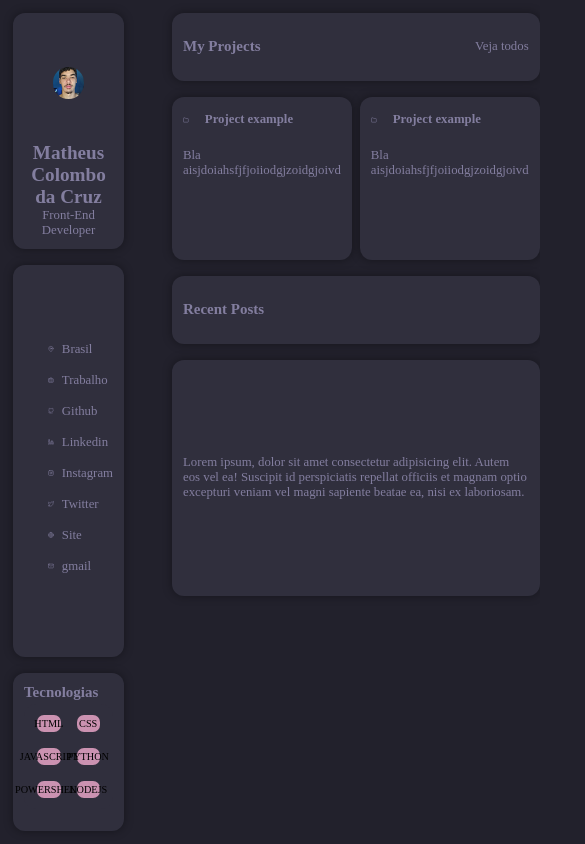
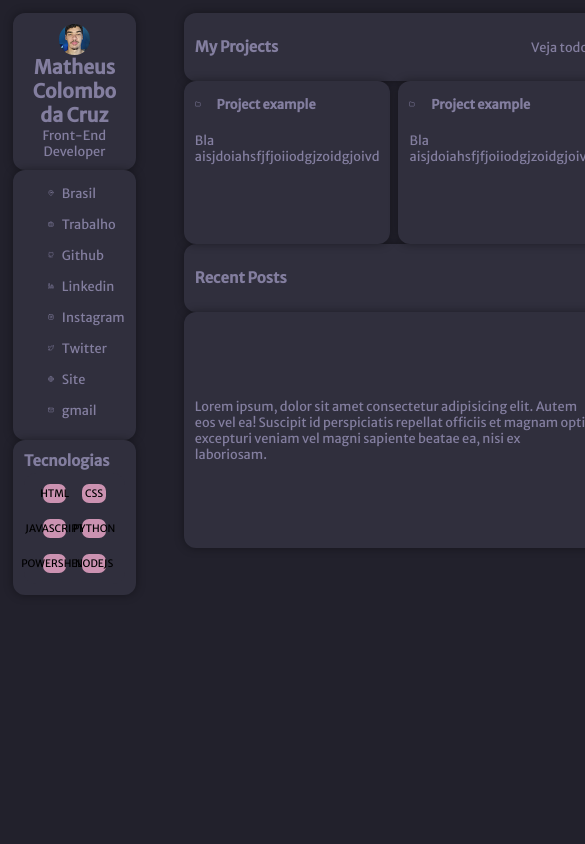
Before and after one commit to mathcolombo/portfolio-project, a plain HTML site: page index.html in a window 390 px wide. Shown: the whole page, 585 px wide, since content can reach past the window. Drawn offline with Linux system fonts and the light colour scheme.

Commit message:
add font-family

```diff
--- a/index.html
+++ b/index.html
@@ -7,6 +7,10 @@
     <title>Portfólio</title>
     <link rel="shortcut icon" href="images/favicon.ico" type="image/x-icon">
     <link rel="stylesheet" href="styles/style.css">
+    <link rel="stylesheet" href="styles/mobile.css">
+    <link rel="preconnect" href="https://fonts.googleapis.com">
+    <link rel="preconnect" href="https://fonts.gstatic.com" crossorigin>
+    <link href="https://fonts.googleapis.com/css2?family=Merriweather+Sans:wght@300;400;500&display=swap" rel="stylesheet">
 </head>
 <body>
     <section>
--- /dev/null
+++ b/styles/mobile.css
@@ -0,0 +1,9 @@
+@media screen and (max-width: 768px){
+    section {
+        display: block;
+    }
+
+    main {
+        display: block;
+    }
+}
--- a/styles/style.css
+++ b/styles/style.css
@@ -20,6 +20,7 @@ body {
     padding: 13px;
     gap: 3rem;
     font-size: .8em;
+    font-family: 'Merriweather Sans', sans-serif;
 }
 
 section {
```
